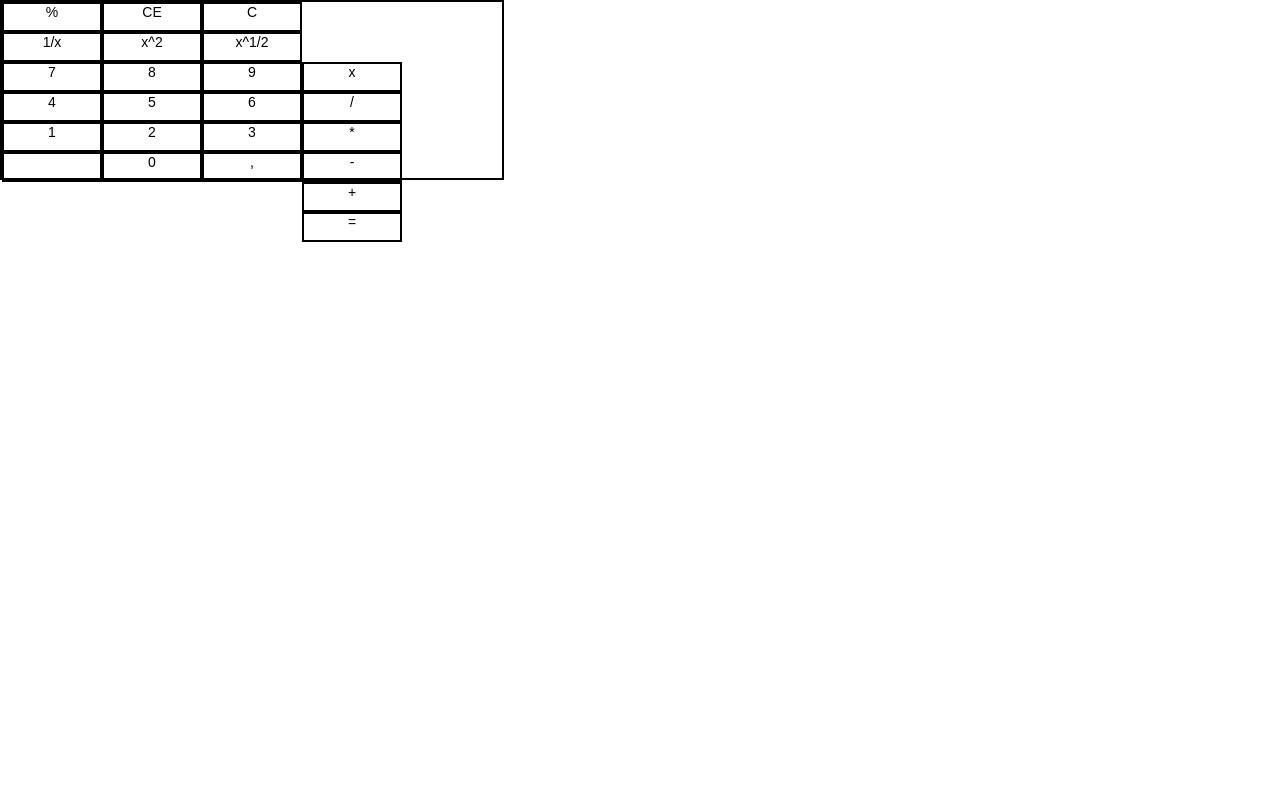
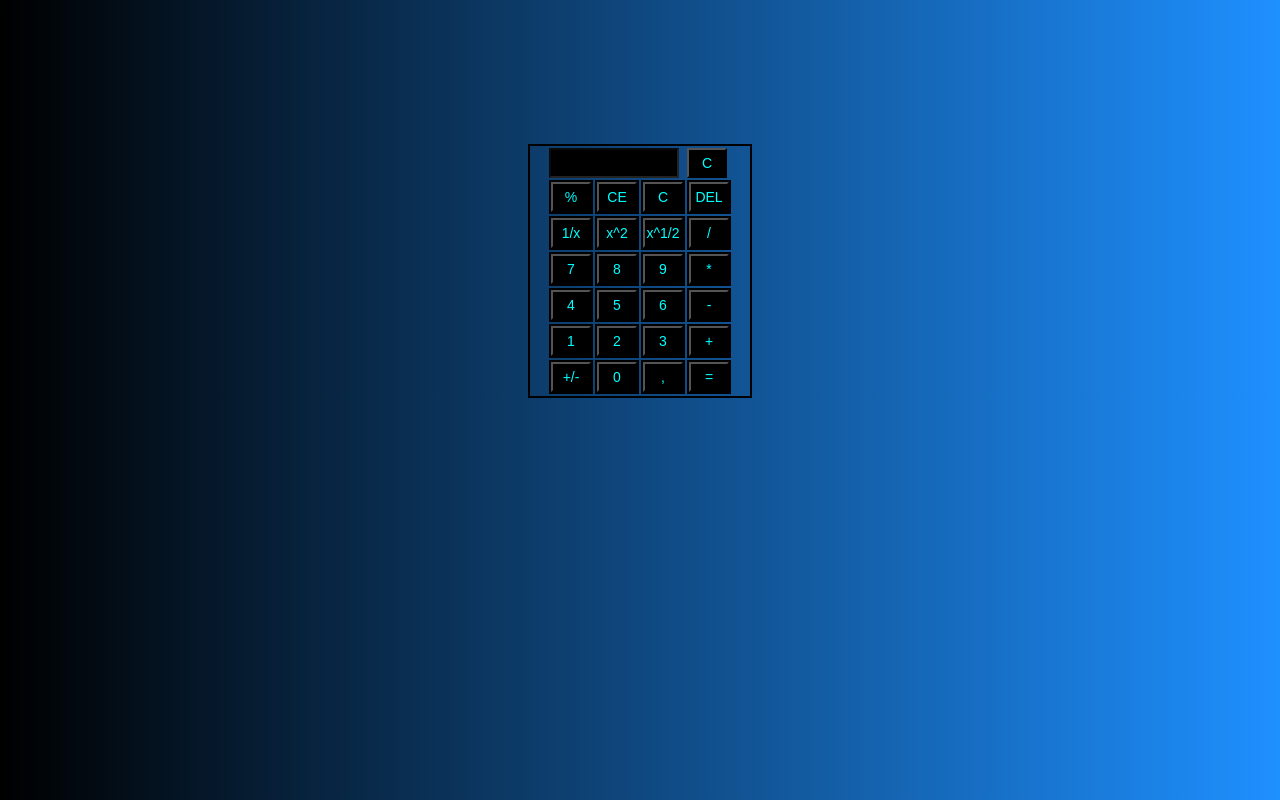
Before and after one commit to thiago0238/calculadora, a plain HTML site: page index.html in a window 1280 px wide. Drawn offline with Linux system fonts and the light colour scheme.

Commit message:
alteracoes na tabela

```diff
--- a/index.html
+++ b/index.html
@@ -8,38 +8,49 @@
     <title>Document</title>
 </head>
 <body>
-    <div id="total" class="wrap">
-        <div id="operadores" class="wrap">
-            <P id="operador-%" class="botao">%</P>
-            <P id="operador-CE" class="botao">CE</P>
-            <P id="operador-C" class="botao">C</P>
-            <P id="operador-1/x" class="botao">1/x</P>
-            <P id="operador-x^2" class="botao">x^2</P>
-            <P id="operador-x^1/2" class="botao">x^1/2</P>
-        </div>
-        <div id="numeros-calculadora" class="wrap">
-            <p id="numero-7" class="botao">7</p>
-            <p id="numero-8" class="botao">8</p>
-            <p id="numero-9" class="botao">9</p>
-            <p id="numero-4" class="botao">4</p>
-            <p id="numero-5" class="botao">5</p>
-            <p id="numero-6" class="botao">6</p>
-            <p id="numero-1" class="botao">1</p>
-            <p id="numero-2" class="botao">2</p>
-            <p id="numero-3" class="botao">3</p>
-            <p id="numero" class="botao"></p>
-            <p id="numero-0" class="botao">0</p>
-            <p id="numero-," class="botao">,</p>
-        </div>
-        <div id="operadores-calculadora" class="wrap">
-            <P id="operador-x" class="botao">x</P>
-            <P id="operador-/" class="botao">/</P>
-            <P id="operador-*" class="botao">*</P>
-            <P id="operador-" class="botao">-</P>
-            <P id="operador-+" class="botao">+</P>
-            <P id="operador-=" class="botao">=</P>
+    <table id="total" class="wrap">
+        <tr>
+             <td colspan="3"> <input class="display-box" type="text" id="result" disabled /> </td>
+             <td> <input type="button" value="C" onclick="clearScreen()" class="btn" /> </td>
+        </tr>
+        <tr >
+            <td class="botao"><input type="button" value="%" onclick="display('%')"/></td>
+            <td class="botao"><input type="button" value="CE" onclick="clearScreen()"/></td>
+            <td class="botao"><input type="button" value="C" onclick="clearScreen()"/></td>
+            <td class="botao"><input type="button" value="DEL" onclick="clearScreen()" class="btn"/></td>
 
-        </div>
-    </div>
+        </tr>
+        <tr >
+            <td class="botao"><input type="button" value="1/x" onclick="display('1/x')"/></td>
+            <td class="botao"><input type="button" value="x^2" onclick="display('x^2')"/></td>
+            <td class="botao"><input type="button" value="x^1/2" onclick="display('x^1/2')"/></td>
+            <td class="botao"><input type="button" value="/" onclick="display('/')"/> </td>
+        </tr>
+        <tr>
+            <td class="botao"><input type="button" value="7" onclick="display('7')"/></td>
+            <td class="botao"><input type="button" value="8" onclick="display('8')"/></td>
+            <td class="botao"><input type="button" value="9" onclick="display('9')"/></td>
+            <td class="botao"><input type="button" value="*" onclick="display('*')"/></td>
+        </tr>
+        <tr>
+            <td class="botao"> <input type="button" value="4" onclick="display('4')" /> </td>
+            <td class="botao"> <input type="button" value="5" onclick="display('5')" /> </td>
+            <td class="botao"> <input type="button" value="6" onclick="display('6')" /> </td>
+            <td class="botao"> <input type="button" value="-" onclick="display('-')" /> </td>
+        </tr>
+        <tr>
+            <td class="botao"> <input type="button" value="1" onclick="display('1')" /> </td>
+            <td class="botao"> <input type="button" value="2" onclick="display('2')" /> </td>
+            <td class="botao"> <input type="button" value="3" onclick="display('3')" /> </td>
+            <td class="botao"><input type="button" value="+" onclick="display('+')" /></td>
+        </tr>
+        <tr>
+            <td class="botao"><input type="button" value="+/-" onclick="display('+/-')" /></td>
+            <td class="botao"> <input type="button" value="0" onclick="display('0')" /> </td>
+            <td class="botao"><input type="button" value="," onclick="display(',')" /></td>
+            <td class="botao"> <input type="button" value="=" onclick="calculate()" id="btn" /> </td>>
+        </tr>
+      <script src="script.js"></script>
+    </table>
 </body>
 </html>
--- /dev/null
+++ b/script.js
@@ -0,0 +1,16 @@
+// This function clear all the values
+function clearScreen() {
+    document.getElementById("result").value = "";
+}
+
+// This function display values
+function display(value) {
+    document.getElementById("result").value += value;
+}
+
+// This function evaluates the expression and returns result
+function calculate() {
+    var p = document.getElementById("result").value;
+    var q = eval(p);
+    document.getElementById("result").value = q;
+}
--- a/style.css
+++ b/style.css
@@ -6,23 +6,52 @@
     font-family: sans-serif;
     font-size: 14px;
 }
+body{
+    background: linear-gradient(to right, black, dodgerblue);
+}
 .wrap{
     flex-wrap: wrap;
 }
-.botao{
+
+input{
+    width: 40px;
+    height: 30px;
+    background-color: black;
     font-size: 14px;
     text-align: center;
-    min-width: 100px;
+    font-style: normal;
+    color: aqua;
+}
+input:hover{
+    width: 40px;
+    height: 30px;
+    background-color: rgb(48, 42, 42);
+    font-size: 14px;
+    text-align: center;
+    font-style: normal;
+    color: aqua;
+}
+#result{
+    width: 130px;
+    height: 30px;
+}
+.botao {
+    background-color: black;
+    width: 40px;
     height: 30px;
     border: 2px solid black;
 }
 #total{
     display: flex;
-    max-height: 180px;
+    max-height: 274px;
     border: 2px solid black;
-    max-width: 504px;
+    max-width: 224px;
+    align-items: center;
+    justify-content: center;
+    margin: auto !important;
+    margin-top: 10% !important;
+}
 
-}
 #operadores{
     display: flex;
     width: 300px;
@@ -36,6 +65,7 @@
 #operadores-calculadora{
     display: flex;
     width: 100px;
+    height: 180px;
     flex-direction: column;
     align-items: flex-start;
 
```
